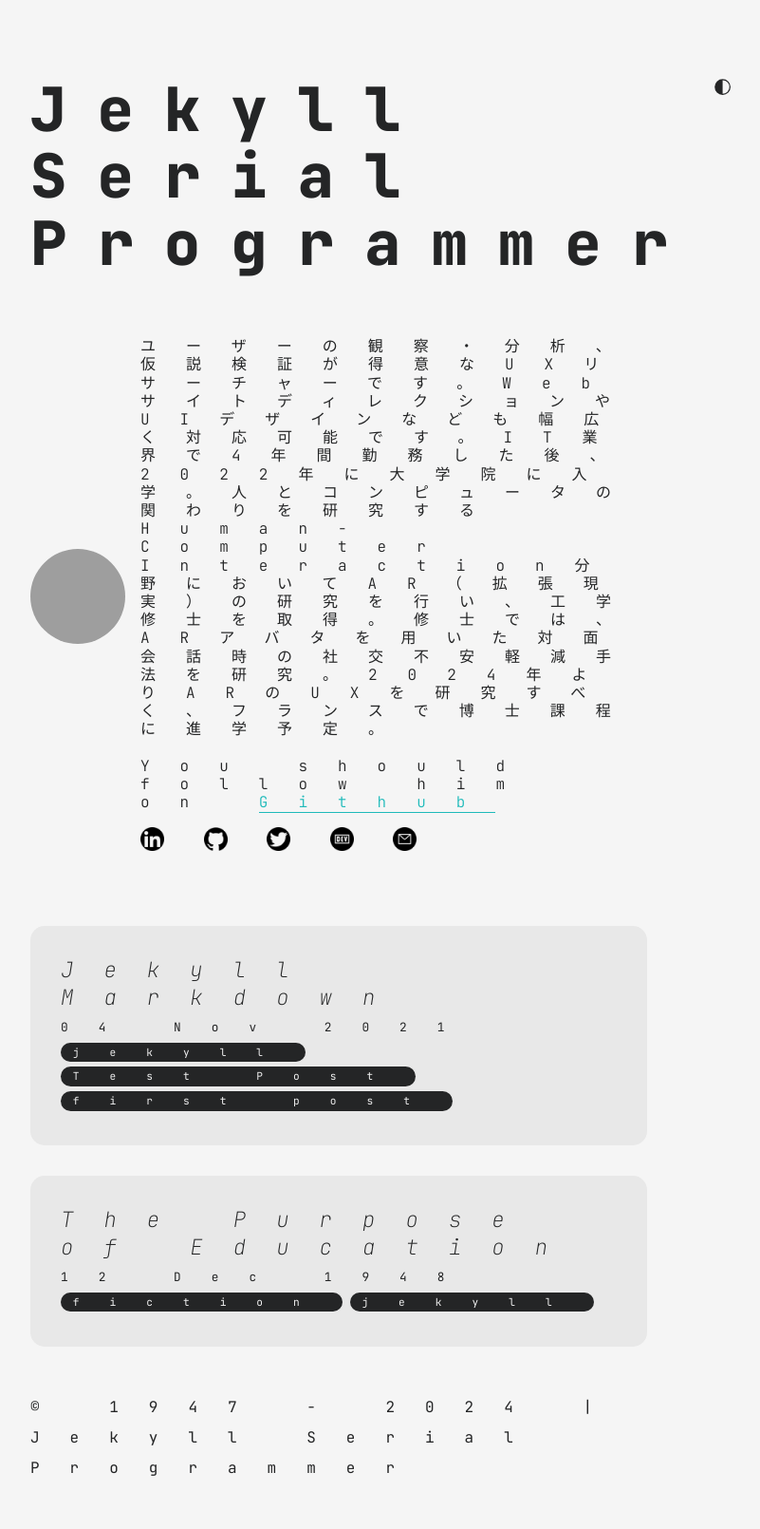
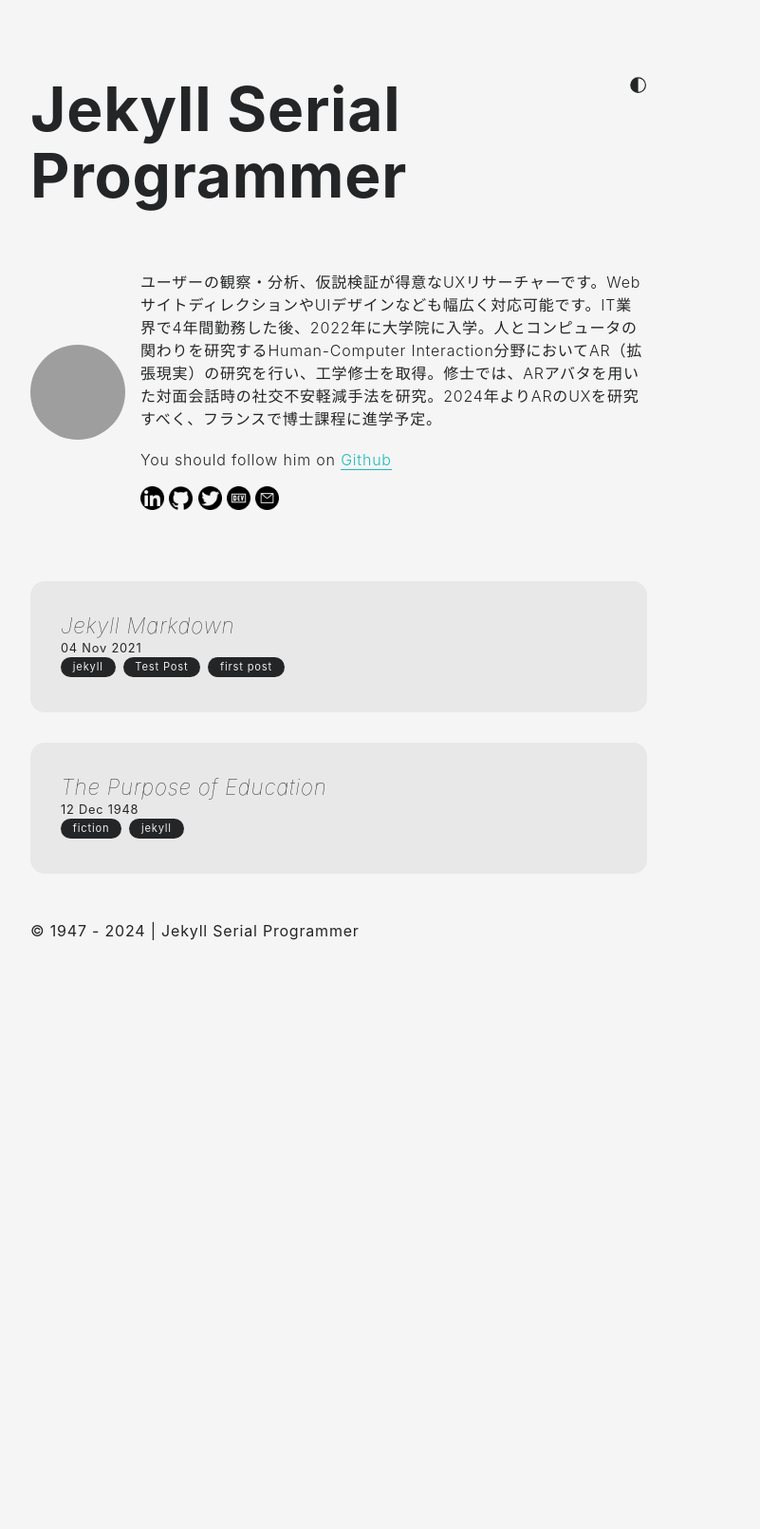
Before and after one commit to juri-ynym/portfolio, a Jekyll site: the page built from index.md, in a window 1280 px wide. Shown: the whole page at 95% size, without its empty margins (283-1084 px from the left). Built offline with Jekyll 4.4.1, drawn with Linux system fonts in a browser that asks for light colours; after the commit the page ends 1040 px from its top, so only the background shows below that; grey boxes are pictures that could not be loaded.

Commit message:
css追加

```diff
--- a/assets/css/blog.css
+++ b/assets/css/blog.css
@@ -1,4 +1,19 @@
 @import url("https://fonts.googleapis.com/css2?family=JetBrains+Mono:ital,wght@0,100;0,300;0,400;0,800;1,100;1,300;1,400;1,800&display=swap");
+
+/* 英語の設定 */
+:not(.ja) {
+  font-family: -apple-system, BlinkMacSystemFont, "Segoe UI", Roboto, Oxygen-Sans, Ubuntu, Cantarell, "Helvetica Neue", sans-serif;
+  letter-spacing: 0.05rem;
+  line-height: 1.5;
+}
+
+/* 日本語の設定 */
+.ja {
+  font-family: YuGothic, "Yu Gothic", "Hiragino Kaku Gothic ProN", "Hiragino Sans", "ヒラギノ角ゴ ProN W3", "メイリオ", Meiryo, sans-serif;
+  letter-spacing: 0.14rem;
+  line-height: 1.24;
+}
+
 
 * {
   font-family: inherit;
@@ -18,7 +33,6 @@ body {
   background-color: var(--gray-6);
   font-family: "JetBrains Mono", monospace;
   line-height: 2rem;
-  letter-spacing: 2rem;
   background-color: var(--gray-5);
 }
 header {
```
Also changed, not shown: assets/css/post.css (+14 -0 lines).
